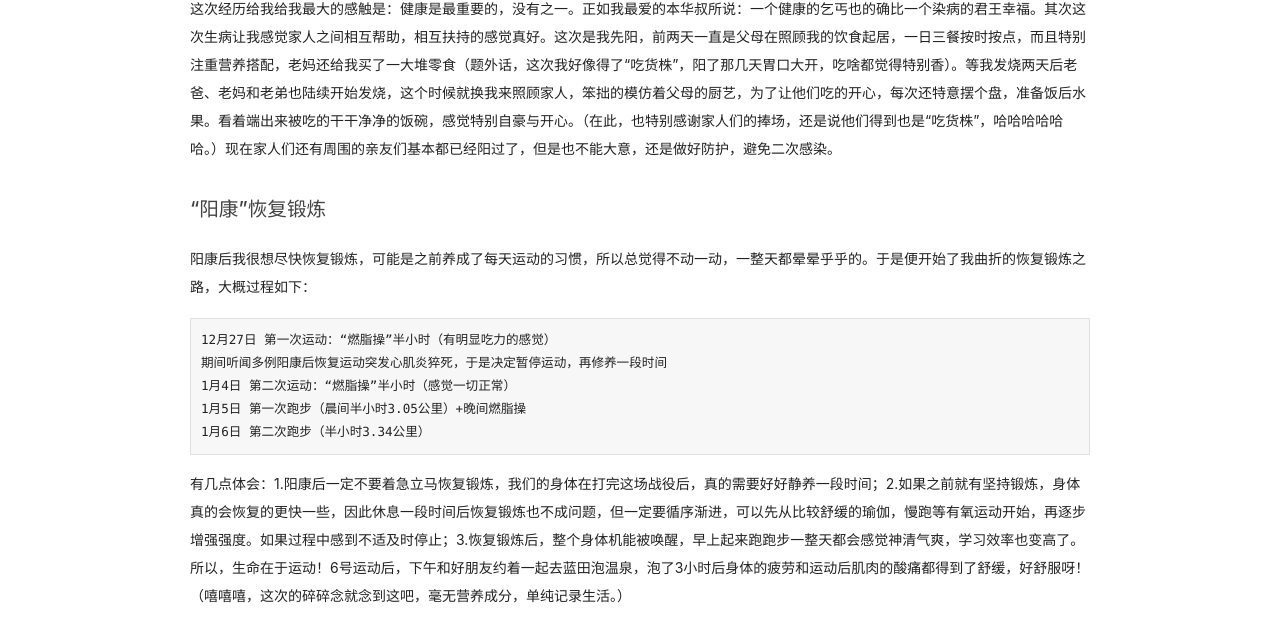
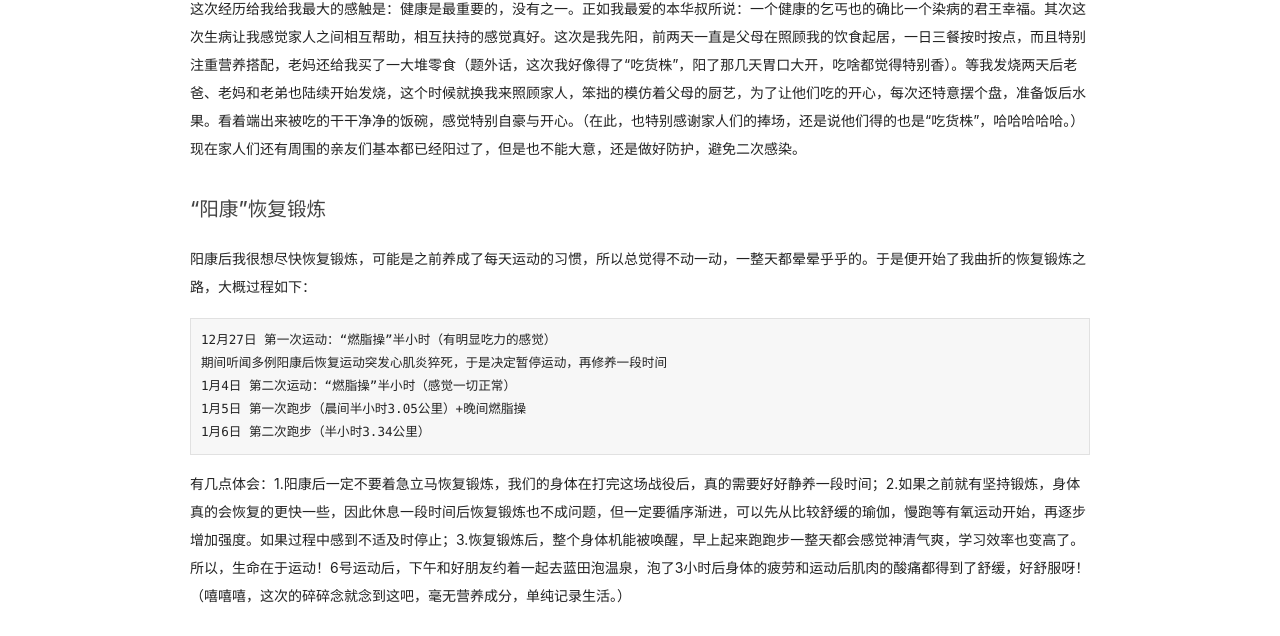
Before and after one commit to ydwl-lynn/ydwl-lynn.github.io, a Jekyll site: the page built from _posts/2023-01-08-my-second-post.md, in a window 1280 px wide. Shown: the part 971-1607 px from the top of the page. Built offline with Jekyll 4.4.1, drawn with Linux system fonts in a browser that asks for light colours.

Commit message:
publish my second posts

```diff
--- a/_posts/2023-01-08-my-second-post.md
+++ b/_posts/2023-01-08-my-second-post.md
@@ -20,7 +20,7 @@
 
 在成为小阳人之前，我就清楚意识到，防疫政策调整后，几乎人人都有可能感染，并且会很迅速，所以我们早早就备了口罩和基本药物，也反复提醒亲友们做好防护。但我最担心的还是80多岁的外公，害怕他会感染，因为这个病对老年人真的不太友好，但是除了做好防护，备好药物，其他也无能为力了。最后家人不可避免的都被我传染了，但幸运的是外公的症状比较可观，他甚至都没感觉到发烧，只是一直咳嗽。为什么用“感觉”两个字呢，因为我觉得他肯定是烧过了，只不过老人免疫系统不比年轻人，应激反应没有那么强烈，而且老人对温度也不太敏感，因此他感觉不到发烧。
 
-这次经历给我给我最大的感触是：健康是最重要的，没有之一。正如我最爱的本华叔所说：一个健康的乞丐也的确比一个染病的君王幸福。其次这次生病让我感觉家人之间相互帮助，相互扶持的感觉真好。这次是我先阳，前两天一直是父母在照顾我的饮食起居，一日三餐按时按点，而且特别注重营养搭配，老妈还给我买了一大堆零食（题外话，这次我好像得了“吃货株”，阳了那几天胃口大开，吃啥都觉得特别香）。等我发烧两天后老爸、老妈和老弟也陆续开始发烧，这个时候就换我来照顾家人，笨拙的模仿着父母的厨艺，为了让他们吃的开心，每次还特意摆个盘，准备饭后水果。看着端出来被吃的干干净净的饭碗，感觉特别自豪与开心。（在此，也特别感谢家人们的捧场，还是说他们得到也是“吃货株”，哈哈哈哈哈哈。）现在家人们还有周围的亲友们基本都已经阳过了，但是也不能大意，还是做好防护，避免二次感染。
+这次经历给我给我最大的感触是：健康是最重要的，没有之一。正如我最爱的本华叔所说：一个健康的乞丐也的确比一个染病的君王幸福。其次这次生病让我感觉家人之间相互帮助，相互扶持的感觉真好。这次是我先阳，前两天一直是父母在照顾我的饮食起居，一日三餐按时按点，而且特别注重营养搭配，老妈还给我买了一大堆零食（题外话，这次我好像得了“吃货株”，阳了那几天胃口大开，吃啥都觉得特别香）。等我发烧两天后老爸、老妈和老弟也陆续开始发烧，这个时候就换我来照顾家人，笨拙的模仿着父母的厨艺，为了让他们吃的开心，每次还特意摆个盘，准备饭后水果。看着端出来被吃的干干净净的饭碗，感觉特别自豪与开心。（在此，也特别感谢家人们的捧场，还是说他们得的也是“吃货株”，哈哈哈哈哈。）现在家人们还有周围的亲友们基本都已经阳过了，但是也不能大意，还是做好防护，避免二次感染。
 
 ## “阳康”恢复锻炼
 
@@ -33,4 +33,4 @@
     1月5日 第一次跑步（晨间半小时3.05公里）+晚间燃脂操
     1月6日 第二次跑步（半小时3.34公里）
 
-有几点体会：1.阳康后一定不要着急立马恢复锻炼，我们的身体在打完这场战役后，真的需要好好静养一段时间；2.如果之前就有坚持锻炼，身体真的会恢复的更快一些，因此休息一段时间后恢复锻炼也不成问题，但一定要循序渐进，可以先从比较舒缓的瑜伽，慢跑等有氧运动开始，再逐步增强强度。如果过程中感到不适及时停止；3.恢复锻炼后，整个身体机能被唤醒，早上起来跑跑步一整天都会感觉神清气爽，学习效率也变高了。所以，生命在于运动！6号运动后，下午和好朋友约着一起去蓝田泡温泉，泡了3小时后身体的疲劳和运动后肌肉的酸痛都得到了舒缓，好舒服呀！（嘻嘻嘻，这次的碎碎念就念到这吧，毫无营养成分，单纯记录生活。）
+有几点体会：1.阳康后一定不要着急立马恢复锻炼，我们的身体在打完这场战役后，真的需要好好静养一段时间；2.如果之前就有坚持锻炼，身体真的会恢复的更快一些，因此休息一段时间后恢复锻炼也不成问题，但一定要循序渐进，可以先从比较舒缓的瑜伽，慢跑等有氧运动开始，再逐步增加强度。如果过程中感到不适及时停止；3.恢复锻炼后，整个身体机能被唤醒，早上起来跑跑步一整天都会感觉神清气爽，学习效率也变高了。所以，生命在于运动！6号运动后，下午和好朋友约着一起去蓝田泡温泉，泡了3小时后身体的疲劳和运动后肌肉的酸痛都得到了舒缓，好舒服呀！（嘻嘻嘻，这次的碎碎念就念到这吧，毫无营养成分，单纯记录生活。）
```
